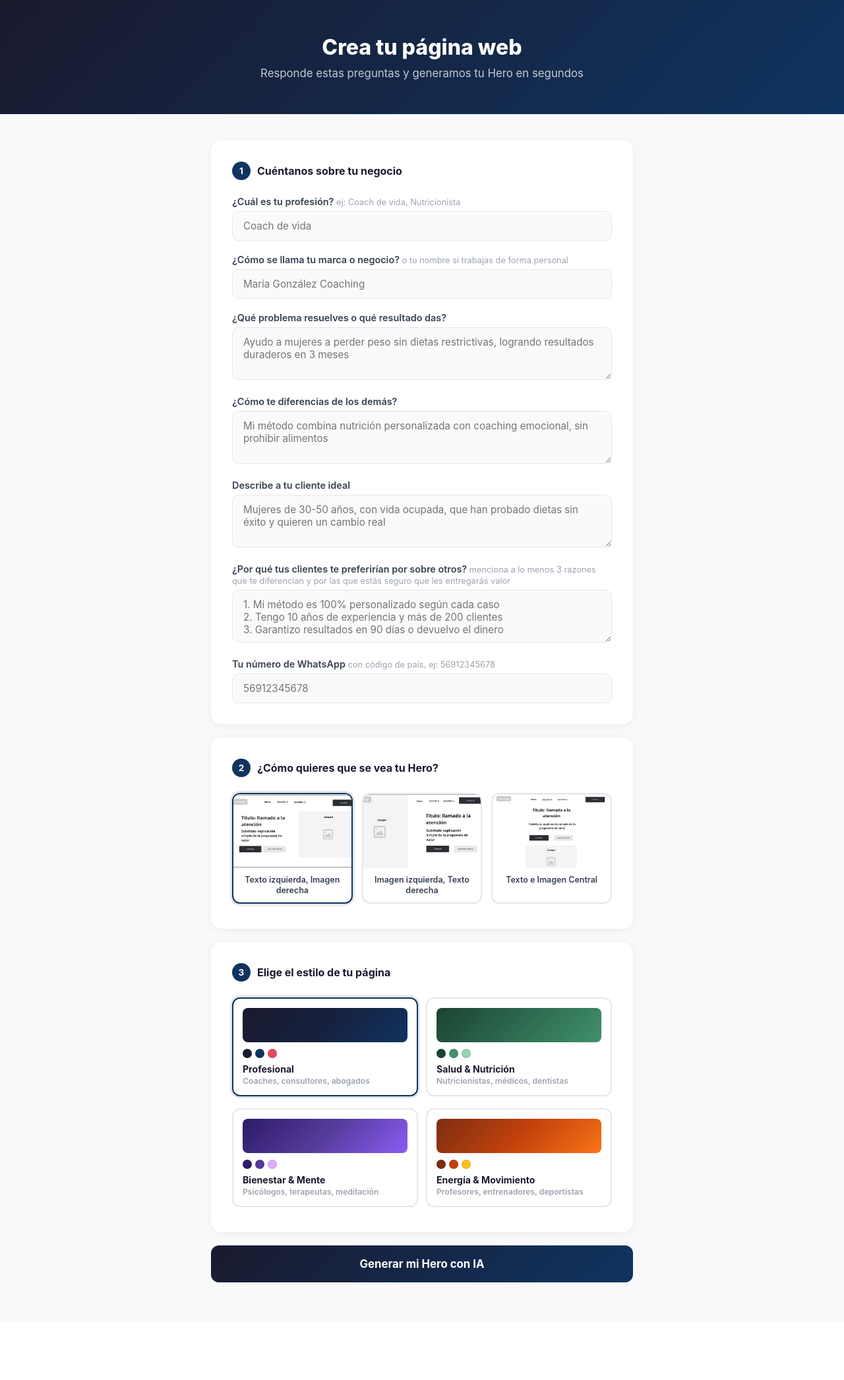
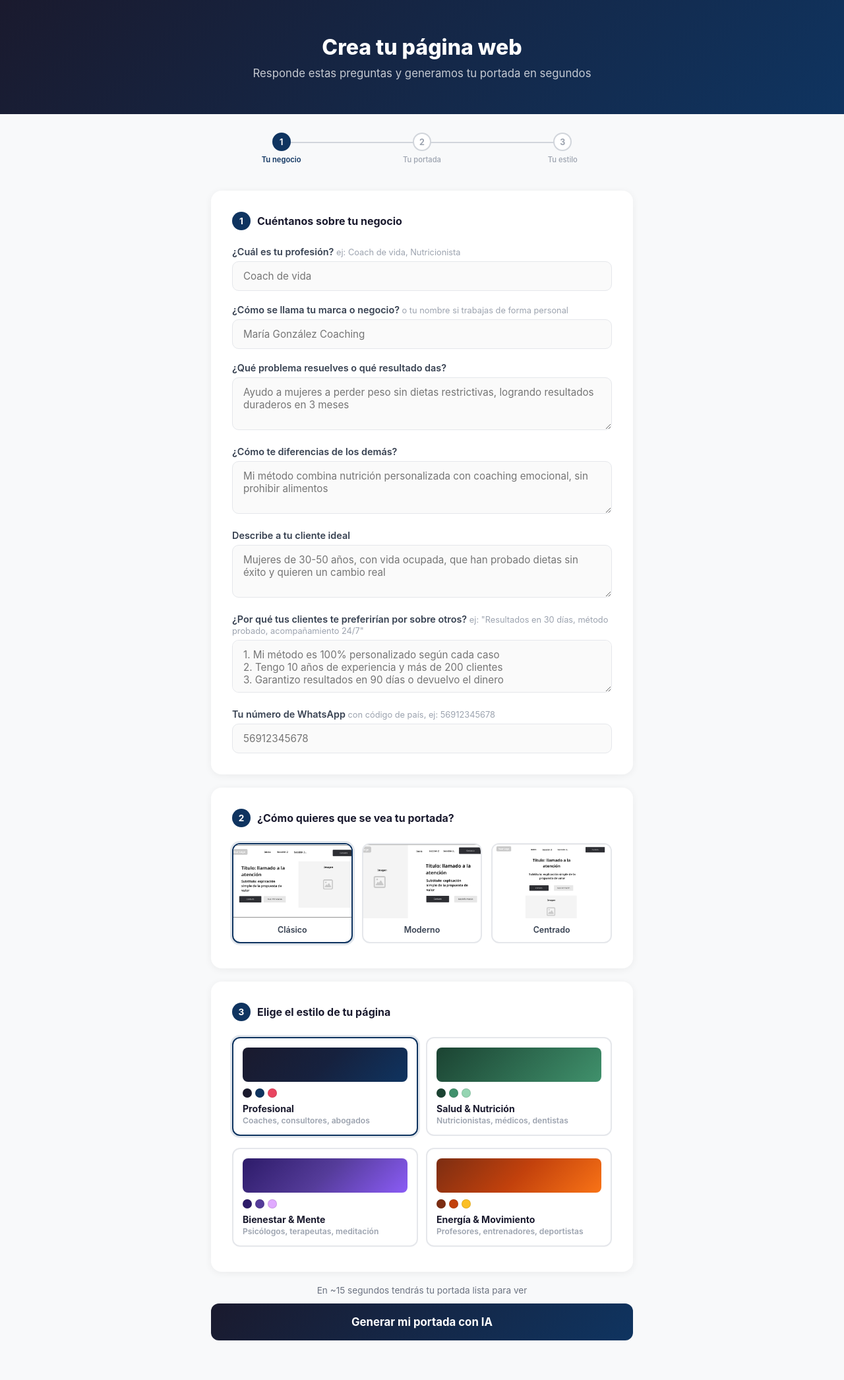
Before and after one commit to GuilleHC/pagina-web-servicios, a Flask app: page / in a window 1280 px wide. Shown: the whole page at 66% size. Before the commit the page ends 1944 px from the top, so only its background shows below. Run offline with Flask 3, Linux system fonts and the light colour scheme.

Commit message:
style: mejoras UX/UI del formulario de creación
- Reemplazar "Hero" por "portada" en todos los textos visibles al usuario
- Renombrar layouts a "Clásico", "Moderno", "Centrado" en TIPOS_HERO
- Agregar indicador de progreso de 3 pasos con IntersectionObserver
- Agregar texto de expectativa antes del CTA ("~15 segundos")
- Mejorar hint del campo pilares con ejemplo concreto

```diff
--- a/app.py
+++ b/app.py
@@ -7,15 +7,15 @@ app = Flask(__name__)
 
 TIPOS_HERO = {
     "tipo_1": {
-        "nombre": "Texto izquierda, Imagen derecha",
+        "nombre": "Clásico",
         "imagen": "hero_1.jpg",
     },
     "tipo_2": {
-        "nombre": "Imagen izquierda, Texto derecha",
+        "nombre": "Moderno",
         "imagen": "hero_2.jpg",
     },
     "tipo_3": {
-        "nombre": "Texto e Imagen Central",
+        "nombre": "Centrado",
         "imagen": "hero_3.jpg",
     },
 }
--- a/templates/index.html
+++ b/templates/index.html
@@ -200,6 +200,76 @@
             .hero-tipos-grid { grid-template-columns: 1fr; }
         }
 
+        /* Progress indicator */
+        .progress-bar {
+            max-width: 680px;
+            margin: 28px auto 0;
+            padding: 0 20px;
+            display: flex;
+            align-items: center;
+            gap: 0;
+        }
+        .progress-step {
+            display: flex;
+            flex-direction: column;
+            align-items: center;
+            gap: 6px;
+            flex: 1;
+            position: relative;
+        }
+        .progress-step:not(:last-child)::after {
+            content: '';
+            position: absolute;
+            top: 14px;
+            left: 50%;
+            width: 100%;
+            height: 2px;
+            background: #d1d5db;
+            transition: background 0.3s;
+            z-index: 0;
+        }
+        .progress-step.done:not(:last-child)::after {
+            background: #0f3460;
+        }
+        .step-circle {
+            width: 28px;
+            height: 28px;
+            border-radius: 50%;
+            border: 2px solid #d1d5db;
+            background: white;
+            color: #9ca3af;
+            font-size: 0.78rem;
+            font-weight: 700;
+            display: flex;
+            align-items: center;
+            justify-content: center;
+            transition: all 0.3s;
+            position: relative;
+            z-index: 1;
+        }
+        .progress-step.active .step-circle {
+            border-color: #0f3460;
+            background: #0f3460;
+            color: white;
+        }
+        .progress-step.done .step-circle {
+            border-color: #0f3460;
+            background: #0f3460;
+            color: white;
+        }
+        .step-label {
+            font-size: 0.7rem;
+            color: #9ca3af;
+            font-weight: 500;
+            white-space: nowrap;
+            transition: color 0.3s;
+        }
+        .progress-step.active .step-label,
+        .progress-step.done .step-label {
+            color: #0f3460;
+            font-weight: 600;
+        }
+
         /* Submit */
         .submit-btn {
             width: 100%;
@@ -231,8 +301,23 @@
 
 <header class="header">
     <h1>Crea tu página web</h1>
-    <p>Responde estas preguntas y generamos tu Hero en segundos</p>
+    <p>Responde estas preguntas y generamos tu portada en segundos</p>
 </header>
+
+<div class="progress-bar" id="progress-bar">
+    <div class="progress-step active" id="step-1">
+        <div class="step-circle">1</div>
+        <span class="step-label">Tu negocio</span>
+    </div>
+    <div class="progress-step" id="step-2">
+        <div class="step-circle">2</div>
+        <span class="step-label">Tu portada</span>
+    </div>
+    <div class="progress-step" id="step-3">
+        <div class="step-circle">3</div>
+        <span class="step-label">Tu estilo</span>
+    </div>
+</div>
 
 <div class="container">
     <form action="/generar" method="POST" id="form">
@@ -270,7 +355,7 @@
             </div>
 
             <div class="field">
-                <label>¿Por qué tus clientes te preferirían por sobre otros? <span class="hint">menciona a lo menos 3 razones que te diferencian y por las que estás seguro que les entregarás valor</span></label>
+                <label>¿Por qué tus clientes te preferirían por sobre otros? <span class="hint">ej: "Resultados en 30 días, método probado, acompañamiento 24/7"</span></label>
                 <textarea name="pilares" placeholder="1. Mi método es 100% personalizado según cada caso&#10;2. Tengo 10 años de experiencia y más de 200 clientes&#10;3. Garantizo resultados en 90 días o devuelvo el dinero" required></textarea>
             </div>
 
@@ -284,7 +369,7 @@
         <div class="form-section">
             <div class="section-title">
                 <span class="section-number">2</span>
-                ¿Cómo quieres que se vea tu Hero?
+                ¿Cómo quieres que se vea tu portada?
             </div>
 
             <div class="hero-tipos-grid">
@@ -329,8 +414,11 @@
             </div>
         </div>
 
+        <p style="text-align:center; font-size:0.85rem; color:#6b7280; margin-bottom:12px;">
+            En ~15 segundos tendrás tu portada lista para ver
+        </p>
         <button type="submit" class="submit-btn" id="submit-btn">
-            Generar mi Hero con IA
+            Generar mi portada con IA
         </button>
 
     </form>
@@ -353,10 +441,37 @@
         });
     });
 
+    // Progress indicator
+    const sections = document.querySelectorAll('.form-section');
+    const steps = [
+        document.getElementById('step-1'),
+        document.getElementById('step-2'),
+        document.getElementById('step-3'),
+    ];
+
+    function setStep(activeIndex) {
+        steps.forEach((step, i) => {
+            step.classList.remove('active', 'done');
+            if (i < activeIndex) step.classList.add('done');
+            else if (i === activeIndex) step.classList.add('active');
+        });
+    }
+
+    const observer = new IntersectionObserver((entries) => {
+        entries.forEach(entry => {
+            if (entry.isIntersecting) {
+                const idx = Array.from(sections).indexOf(entry.target);
+                if (idx !== -1) setStep(idx);
+            }
+        });
+    }, { threshold: 0.3 });
+
+    sections.forEach(s => observer.observe(s));
+
     // Loading state on submit
     document.getElementById('form').addEventListener('submit', function () {
         const btn = document.getElementById('submit-btn');
-        btn.textContent = 'Generando con IA...';
+        btn.textContent = 'Generando tu portada...';
         btn.classList.add('loading');
         btn.disabled = true;
     });
```
Also changed, not shown: CLAUDE.md (+13 -0 lines).
